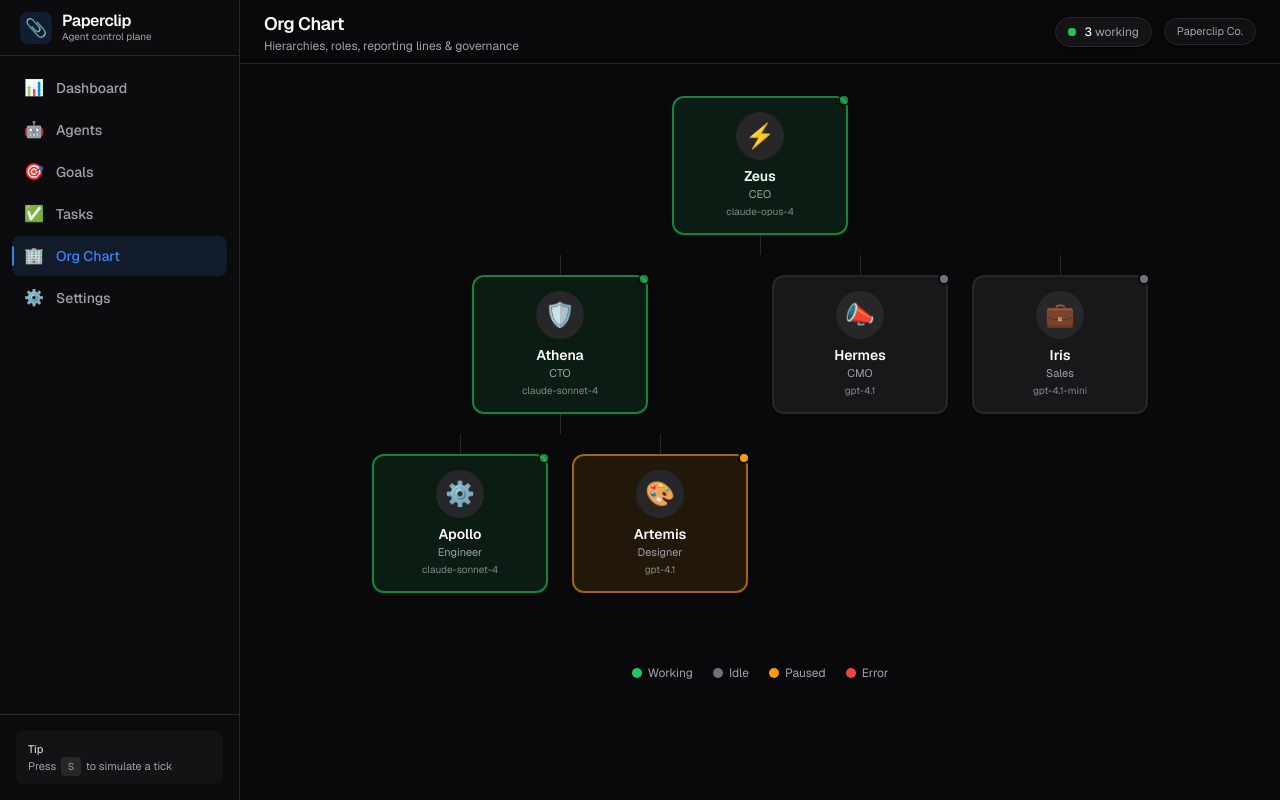
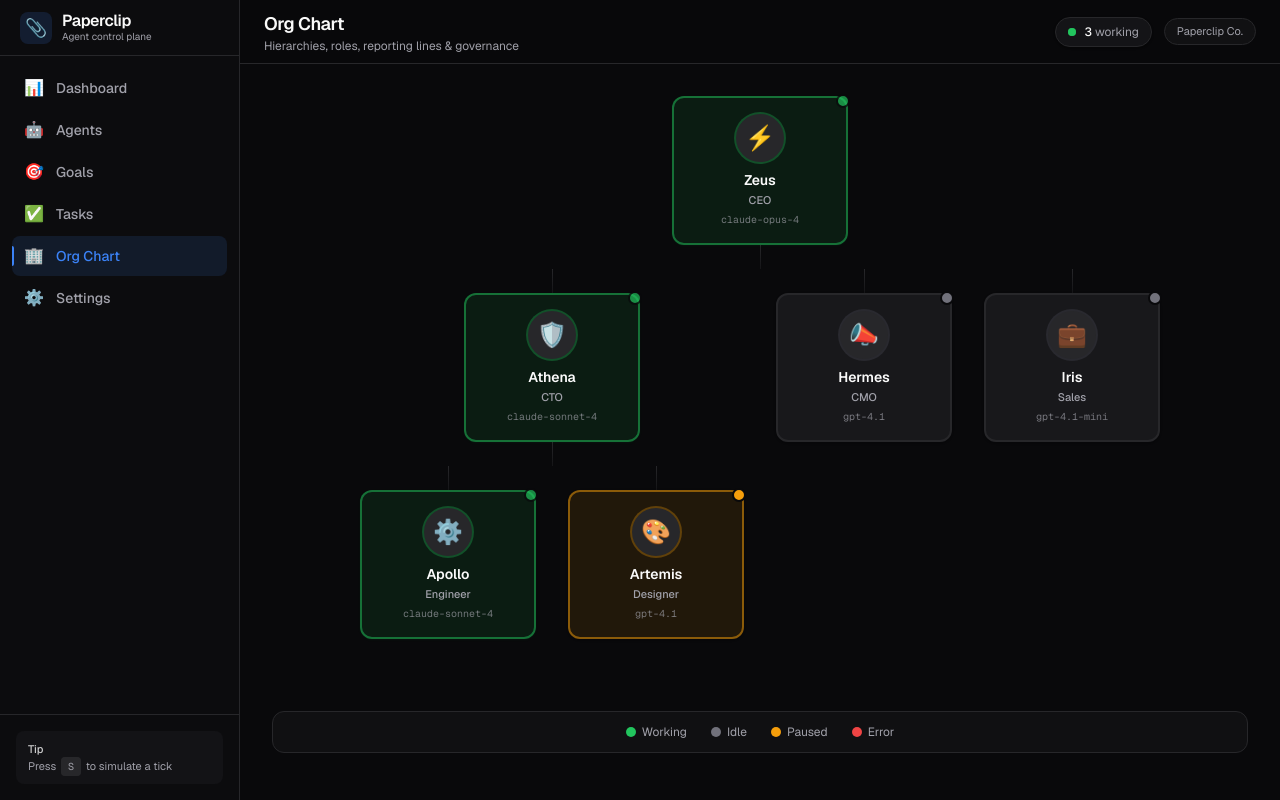
Before and after one commit to henrygoldsmith07-wq/paperclip-clone, a Next.js app: page /dashboard/org in a window 1280 px wide. Built offline with nearby package versions, Linux system fonts and the light colour scheme.

Commit message:
ui: polish Org Chart nodes — status rings, richer connectors, legend

```diff
--- a/src/app/dashboard/org/page.tsx
+++ b/src/app/dashboard/org/page.tsx
@@ -14,11 +14,11 @@ function AgentNode({
 }) {
   const statusColor =
     agent.status === "working"
-      ? "border-success/60 bg-success/10 shadow-success/10"
+      ? "border-success/50 bg-success/10 shadow-success/5"
       : agent.status === "paused"
-        ? "border-warning/60 bg-warning/10"
+        ? "border-warning/50 bg-warning/10"
         : agent.status === "error"
-          ? "border-danger/60 bg-danger/10"
+          ? "border-danger/50 bg-danger/10"
           : "border-border bg-card";
 
   const statusDot =
@@ -30,38 +30,56 @@ function AgentNode({
           ? "bg-danger"
           : "bg-zinc-500";
 
+  const ringColor =
+    agent.status === "working"
+      ? "ring-success/30"
+      : agent.status === "paused"
+        ? "ring-warning/30"
+        : agent.status === "error"
+          ? "ring-danger/30"
+          : "ring-zinc-600/30";
+
   return (
     <div className="flex flex-col items-center">
       <div
-        className={`group relative flex w-40 sm:w-44 flex-col items-center rounded-xl border-2 p-3.5 shadow-sm transition-all hover:scale-[1.03] hover:shadow-md ${statusColor}`}
+        className={`group relative flex w-40 sm:w-44 flex-col items-center rounded-xl border-2 p-4 shadow-sm transition-all hover:scale-[1.03] hover:shadow-lg hover:shadow-black/20 ${statusColor}`}
       >
+        {/* Status indicator */}
         <span
-          className={`absolute -right-1 -top-1 h-3 w-3 rounded-full border-2 border-background ${statusDot} ${
+          className={`absolute -right-1 -top-1 h-3.5 w-3.5 rounded-full border-2 border-background ${statusDot} ${
             agent.status === "working" ? "animate-pulse-dot" : ""
           }`}
           title={agent.status}
         />
 
-        <div className="flex h-12 w-12 items-center justify-center rounded-full bg-zinc-800 text-2xl">
+        {/* Avatar with status ring */}
+        <div
+          className={`flex h-12 w-12 items-center justify-center rounded-full bg-zinc-800 text-2xl ring-2 ${ringColor}`}
+        >
           {agent.avatar}
         </div>
-        <div className="mt-2 text-sm font-semibold text-center leading-tight">
+
+        <div className="mt-2.5 text-sm font-semibold text-center leading-tight">
           {agent.name}
         </div>
-        <div className="text-[11px] text-muted">{agent.role}</div>
-        <div className="mt-0.5 text-[10px] text-muted/80 truncate max-w-full px-1">
+        <div className="mt-0.5 text-[11px] font-medium text-muted">
+          {agent.role}
+        </div>
+        <div className="mt-1 max-w-full truncate px-1 font-mono text-[10px] text-muted/70">
           {agent.model}
         </div>
 
-        <div className="pointer-events-none absolute -bottom-8 left-1/2 z-10 hidden -translate-x-1/2 whitespace-nowrap rounded bg-zinc-900 px-2 py-1 text-[10px] text-muted opacity-0 shadow-lg transition-opacity group-hover:block group-hover:opacity-100">
+        {/* Budget tooltip on hover */}
+        <div className="pointer-events-none absolute -bottom-9 left-1/2 z-10 hidden -translate-x-1/2 whitespace-nowrap rounded-md border border-border bg-zinc-900 px-2.5 py-1 text-[10px] text-muted opacity-0 shadow-lg transition-opacity group-hover:block group-hover:opacity-100">
           ${agent.budgetSpent.toFixed(0)} / ${agent.budgetMonthly} spent
         </div>
       </div>
 
       {children && (
         <>
-          <div className="h-5 w-px bg-border" />
-          <div className="flex flex-wrap justify-center gap-4 sm:gap-6">
+          {/* Vertical connector */}
+          <div className="h-6 w-px bg-gradient-to-b from-border to-border/40" />
+          <div className="flex flex-wrap justify-center gap-5 sm:gap-8">
             {children}
           </div>
         </>
@@ -76,12 +94,9 @@ export default function OrgPage() {
   if (!isHydrated) {
     return (
       <>
-        <Header
-          title="Org Chart"
-          subtitle="Loading hierarchy…"
-        />
+        <Header title="Org Chart" subtitle="Loading hierarchy…" />
         <div className="flex-1 overflow-auto p-6 pt-16 lg:p-8 lg:pt-8">
-          <div className="flex min-w-max flex-col items-center pb-8 gap-6">
+          <div className="flex min-w-max flex-col items-center gap-6 pb-8">
             <Skeleton className="h-28 w-44 rounded-xl" />
             <div className="h-5 w-px bg-border" />
             <div className="flex gap-6">
@@ -109,18 +124,22 @@ export default function OrgPage() {
       />
       <div className="flex-1 overflow-auto p-6 pt-16 lg:p-8 lg:pt-8">
         {agents.length === 0 ? (
-          <p className="py-20 text-center text-muted">
-            No agents yet. Hire some from the Agents page.
-          </p>
+          <div className="rounded-xl border border-dashed border-border bg-card/50 py-20 text-center">
+            <p className="text-4xl mb-3 opacity-60">🏢</p>
+            <p className="font-medium text-muted">No agents yet</p>
+            <p className="mt-1 text-sm text-muted">
+              Hire some from the Agents page to build your org chart
+            </p>
+          </div>
         ) : (
-          <div className="flex min-w-max flex-col items-center pb-8">
+          <div className="flex min-w-max flex-col items-center pb-10">
             {ceo && (
               <AgentNode agent={ceo}>
                 {directReports.map((report) => {
                   const subReports = getReports(report.id);
                   return (
                     <div key={report.id} className="flex flex-col items-center">
-                      <div className="h-5 w-px bg-border" />
+                      <div className="h-6 w-px bg-gradient-to-b from-border to-border/40" />
                       <AgentNode agent={report}>
                         {subReports.length > 0 &&
                           subReports.map((sub) => (
@@ -128,7 +147,7 @@ export default function OrgPage() {
                               key={sub.id}
                               className="flex flex-col items-center"
                             >
-                              <div className="h-5 w-px bg-border" />
+                              <div className="h-6 w-px bg-gradient-to-b from-border to-border/40" />
                               <AgentNode agent={sub} />
                             </div>
                           ))}
@@ -141,7 +160,8 @@ export default function OrgPage() {
           </div>
         )}
 
-        <div className="mt-10 flex flex-wrap justify-center gap-5 text-xs text-muted">
+        {/* Legend */}
+        <div className="mt-8 flex flex-wrap justify-center gap-x-6 gap-y-2 rounded-xl border border-border bg-card/50 px-5 py-3 text-xs text-muted">
           <span className="flex items-center gap-1.5">
             <span className="h-2.5 w-2.5 rounded-full bg-success" />
             Working
```
